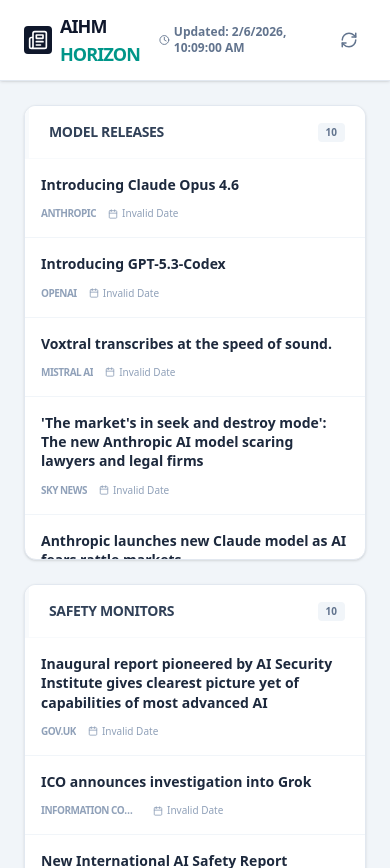
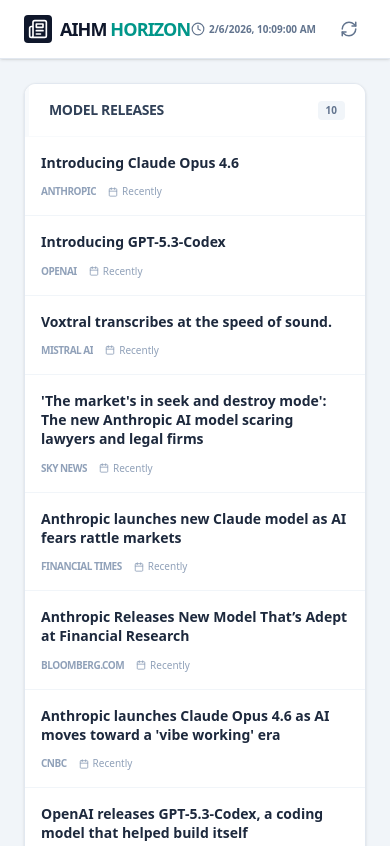
Before and after one commit to jamesmusgrave14-cloud/AIHM-Horizon-Scanning, a React (Vite) app: page / in a window 390 px wide. After the commit the page ends 846 px from the top, so only its background shows below. Built offline with nearby package versions, Linux system fonts and the light colour scheme.

Commit message:
Update App.jsx

```diff
--- a/src/App.jsx
+++ b/src/App.jsx
@@ -22,7 +22,7 @@
   const [loading, setLoading] = useState(true);
   const [search, setSearch] = useState("");
   const [limit, setLimit] = useState(10);
-  const [sortOrder, setSortOrder] = useState("newest"); // "newest" or "oldest"
+  const [sortOrder, setSortOrder] = useState("newest");
 
   const syncData = useCallback(async () => {
     setLoading(true);
@@ -39,6 +39,13 @@
 
   useEffect(() => { syncData(); }, [syncData]);
 
+  // Safe Date Formatter
+  const formatDisplayDate = (dateStr) => {
+    const d = new Date(dateStr);
+    if (isNaN(d.getTime())) return "Recently";
+    return d.toLocaleDateString(undefined, { month: 'short', day: 'numeric' });
+  };
+
   const processItems = (items) => {
     let filtered = [...(items || [])];
     if (search) {
@@ -46,8 +53,8 @@
     }
 
     filtered.sort((a, b) => {
-      const dateA = new Date(a.date);
-      const dateB = new Date(b.date);
+      const dateA = new Date(a.date).getTime() || 0;
+      const dateB = new Date(b.date).getTime() || 0;
       return sortOrder === "newest" ? dateB - dateA : dateA - dateB;
     });
 
@@ -55,15 +62,14 @@
   };
 
   if (loading) return (
-    <div className="flex flex-col items-center justify-center h-screen bg-slate-50 font-sans text-slate-500">
+    <div className="flex flex-col items-center justify-center h-screen bg-slate-50 font-sans text-slate-500 text-center px-4">
       <RefreshCw className="animate-spin mb-4" size={32} />
-      <p className="font-bold tracking-widest uppercase text-xs">Loading Intelligence</p>
+      <p className="font-bold tracking-widest uppercase text-xs">Synchronizing Intelligence</p>
     </div>
   );
 
   return (
     <div className="min-h-screen bg-[#f8fafc] text-slate-900 font-sans selection:bg-teal-100">
-      {/* TOP NAV */}
       <nav className="sticky top-0 z-50 bg-white border-b border-slate-200 px-6 py-3 flex items-center justify-between shadow-sm">
         <div className="flex items-center gap-2">
           <div className="bg-slate-900 text-white p-1 rounded">
@@ -72,8 +78,10 @@
           <h1 className="font-black text-lg tracking-tighter uppercase">AIHM <span className="text-teal-600">Horizon</span></h1>
         </div>
 
-        <div className="flex items-center gap-4 text-xs font-bold text-slate-500">
-          <span className="flex items-center gap-1"><Clock size={14}/> Updated: {new Date(lastScan).toLocaleString()}</span>
+        <div className="flex items-center gap-4 text-[10px] md:text-xs font-bold text-slate-500">
+          <span className="flex items-center gap-1">
+            <Clock size={14}/> {lastScan ? new Date(lastScan).toLocaleString() : "Syncing..."}
+          </span>
           <button onClick={syncData} className="p-2 hover:bg-slate-100 rounded-full transition">
             <RefreshCw size={18} />
           </button>
@@ -81,8 +89,6 @@
       </nav>
 
       <div className="max-w-[1600px] mx-auto grid grid-cols-1 lg:grid-cols-12 gap-0">
-
-        {/* SIDEBAR CONTROLS */}
         <aside className="lg:col-span-3 border-r border-slate-200 h-[calc(100vh-57px)] sticky top-[57px] bg-white p-6 hidden lg:block">
           <div className="space-y-8">
             <section>
@@ -117,7 +123,6 @@
           </div>
         </aside>
 
-        {/* FEED GRID */}
         <main className="lg:col-span-9 p-6 lg:p-10 h-[calc(100vh-57px)] overflow-y-auto bg-[#f1f5f9]">
           <div className="grid grid-cols-1 md:grid-cols-2 gap-6">
             {SECTIONS.map(s => {
@@ -129,18 +134,18 @@
                     <span className="text-[10px] font-bold bg-slate-100 px-2 py-0.5 rounded text-slate-500">{items.length}</span>
                   </div>
 
-                  <div className="divide-y divide-slate-100 overflow-y-auto max-h-[400px]">
+                  <div className="divide-y divide-slate-100">
                     {items.map((item, i) => (
                       <div key={i} className="p-4 hover:bg-slate-50 transition group">
                         <div className="flex justify-between items-start gap-3">
-                          <a href={item.link} target="_blank" className="text-sm font-bold text-slate-800 group-hover:text-teal-700 leading-snug">
+                          <a href={item.link} target="_blank" rel="noreferrer" className="text-sm font-bold text-slate-800 group-hover:text-teal-700 leading-snug">
                             {item.title}
                           </a>
                         </div>
                         <div className="flex items-center gap-3 mt-3">
-                          <span className="text-[10px] font-black text-slate-400 uppercase tracking-tighter truncate max-w-[100px]">{item.source}</span>
+                          <span className="text-[10px] font-black text-slate-400 uppercase tracking-tighter truncate max-w-[120px]">{item.source}</span>
                           <span className="text-[10px] font-medium text-slate-400 flex items-center gap-1">
-                            <Calendar size={10}/> {new Date(item.date).toLocaleDateString(undefined, { month: 'short', day: 'numeric' })}
+                            <Calendar size={10}/> {formatDisplayDate(item.date)}
                           </span>
                           {item.priority === "High" && (
                             <span className="ml-auto text-[8px] font-black bg-red-100 text-red-600 px-1.5 py-0.5 rounded uppercase">High Risk</span>
```
